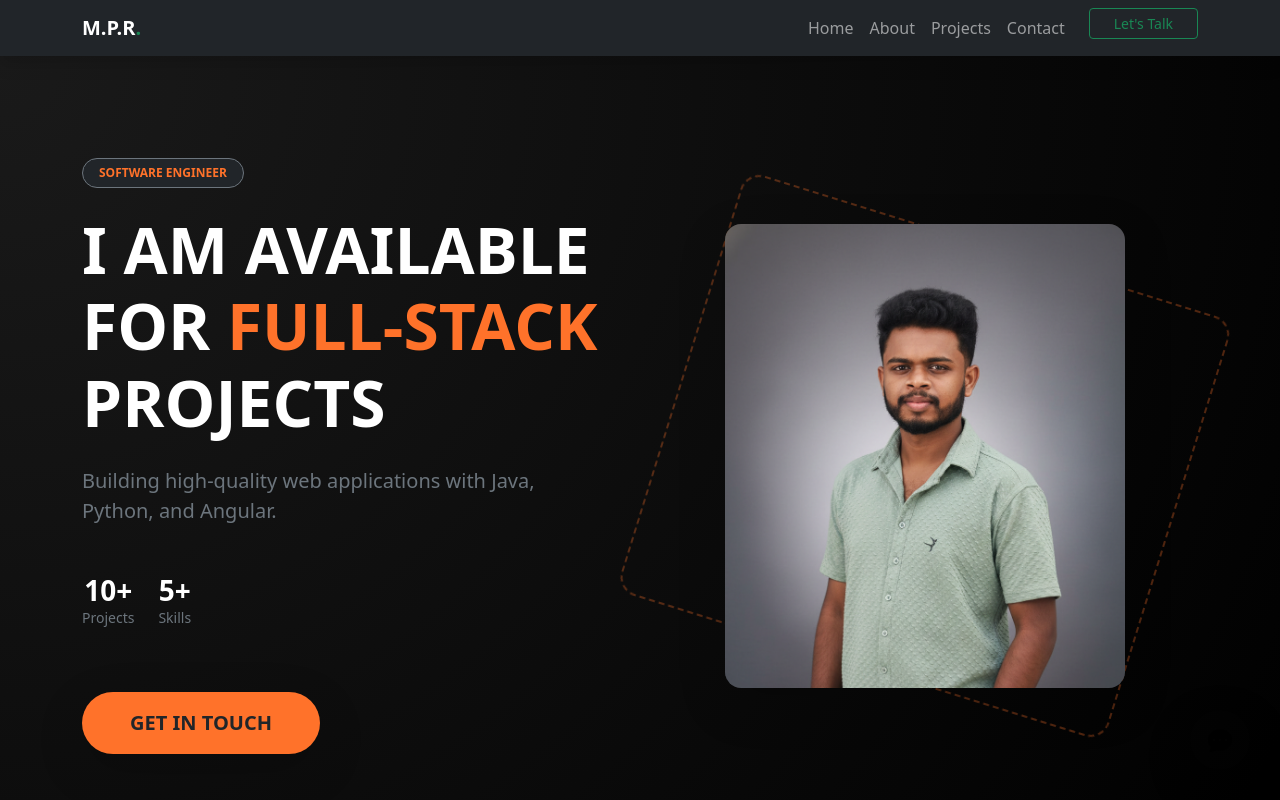
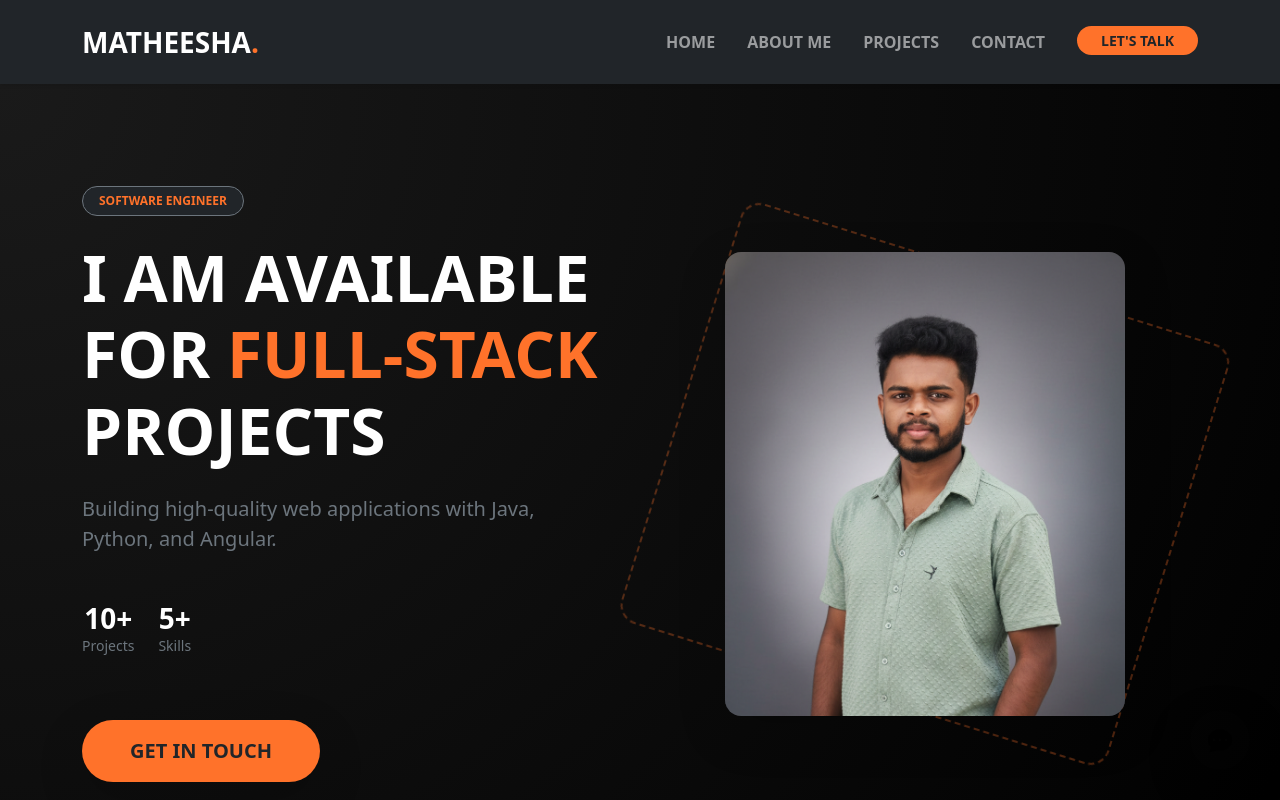
Before and after one commit to matheeshapr/MyPortfolio, an Angular app: page / in a window 1280 px wide. Shown: the top 800 px of the page. Built offline with nearby package versions, Linux system fonts and the light colour scheme.

Commit message:
feat: enhance navbar layout and styling for improved clarity and engagement

```diff
--- a/src/app/components/navbar/navbar.component.html
+++ b/src/app/components/navbar/navbar.component.html
@@ -1,17 +1,17 @@
-<nav class="navbar navbar-expand-lg navbar-dark bg-dark sticky-top shadow">
+<nav class="navbar navbar-expand-lg navbar-dark bg-dark sticky-top shadow-sm py-3">
   <div class="container">
-    <a class="navbar-brand fw-bold" href="#">M.P.R<span class="text-success">.</span></a>
-    <button class="navbar-toggler" type="button" data-bs-toggle="collapse" data-bs-target="#navbarNav">
+    <a class="navbar-brand fw-bold fs-3" href="#">MATHEESHA<span class="text-accent">.</span></a>
+    <button class="navbar-toggler border-0 shadow-none" type="button" data-bs-toggle="collapse" data-bs-target="#navbarNav">
       <span class="navbar-toggler-icon"></span>
     </button>
     <div class="collapse navbar-collapse" id="navbarNav">
-      <ul class="navbar-nav ms-auto">
-        <li class="nav-item"><a class="nav-link" href="#">Home</a></li>
-        <li class="nav-item"><a class="nav-link" href="#about">About</a></li>
-        <li class="nav-item"><a class="nav-link" href="#projects">Projects</a></li>
-        <li class="nav-item"><a class="nav-link" href="#contact">Contact</a></li>
-        <li class="nav-item ms-lg-3">
-          <a class="btn btn-outline-success btn-sm px-4" href="#contact">Let's Talk</a>
+      <ul class="navbar-nav ms-auto gap-lg-3">
+        <li class="nav-item"><a class="nav-link text-uppercase small fw-bold" href="#home">Home</a></li>
+        <li class="nav-item"><a class="nav-link text-uppercase small fw-bold" href="#about">About Me</a></li>
+        <li class="nav-item"><a class="nav-link text-uppercase small fw-bold" href="#projects">Projects</a></li>
+        <li class="nav-item"><a class="nav-link text-uppercase small fw-bold" href="#contact">Contact</a></li>
+        <li class="nav-item ms-lg-2">
+          <a class="btn btn-accent rounded-pill px-4 fw-bold text-dark btn-sm mt-1" href="#contact">LET'S TALK</a>
         </li>
       </ul>
     </div>
```
